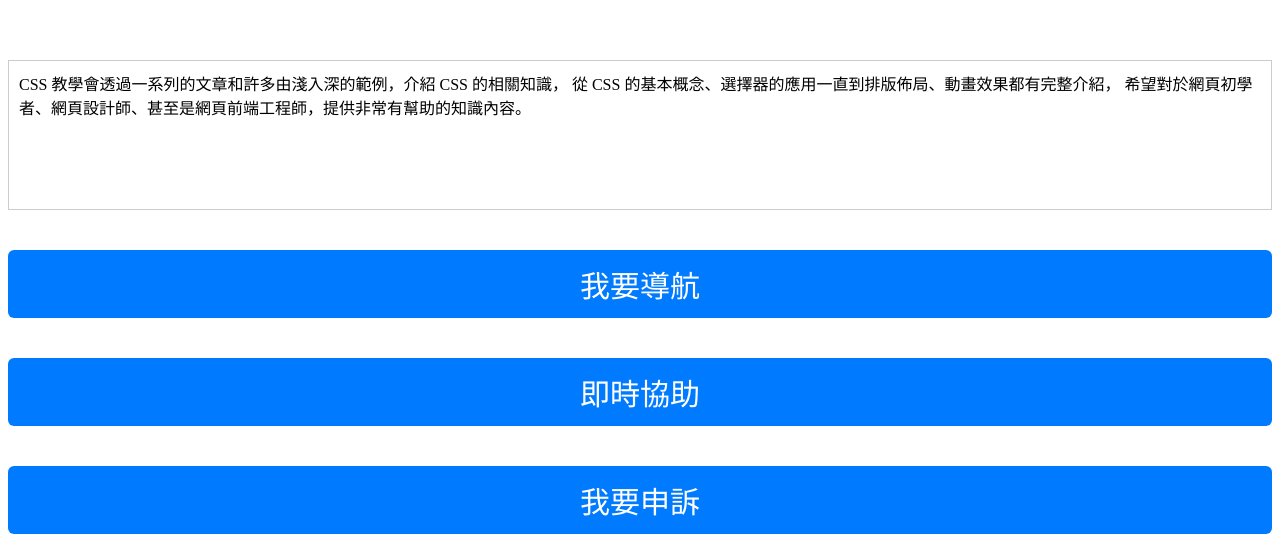
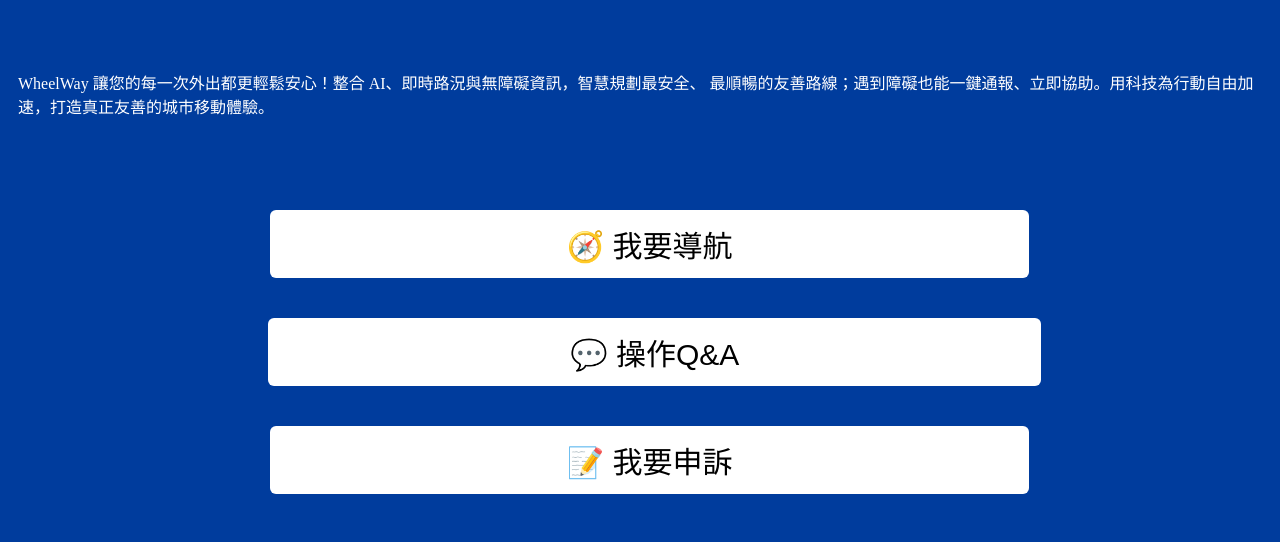
Before and after one commit to SIL1202/ilink, a website: page app/main.html in a window 1280 px wide. Shown: the part 283-825 px from the top of the page. Drawn offline with Linux system fonts and the light colour scheme.

Commit message:
udpate beauty

```diff
--- a/app/appeal.css
+++ b/app/appeal.css
@@ -6,13 +6,13 @@
     border-radius: 6px;
     font-size: 30px;
     cursor: pointer;
-    background-color: #007aff;
-    color: white;
+    background-color: white;
+    color: black;
     transition: background 0.2s;
 }
 
 button:hover {
-    background-color: #0056cc;
+    background-color: #ffffbb;
 }
 
 .back-button {
--- a/app/main.css
+++ b/app/main.css
@@ -2,8 +2,6 @@
 div {
     box-sizing: border-box;
 }
-
-/* main.css contain: */
 
 /* banner 圖片 */
 .banner {
@@ -19,25 +17,32 @@
     padding: 10px;
     width: 100%;
     height: 150px;
-    border: 1px solid #ccc;
     margin-top: 10px;
+    color: white;
     overflow-y: auto; /* 超過高度出現捲軸 */
 }
 
-/* 按鈕統一樣式 */
+/* 按鈕區 */
+.btn-box {
+    display: flex;
+    align-items: center;     /* 置中 */
+    flex-direction: column; /* 按鈕縱向排列 */
+    margin-left: -550px; /* 調整按鈕位置 */
+}
+
 button {
-    width: 100%;
+    width: 400%;
     padding: 12px;
-    margin-top: 40px;
+    margin-bottom: 40px;
     border: none;
     border-radius: 6px;
     font-size: 30px;
     cursor: pointer;
-    background-color: #007aff;
-    color: white;
+    background-color: white;
+    color: black;
     transition: background 0.2s;
 }
 
 button:hover {
-    background-color: #0056cc;
+    background-color: #ffffBB;
 }
--- a/app/main.html
+++ b/app/main.html
@@ -5,7 +5,7 @@
     <title>Main Page</title>
     <link rel="stylesheet" href="main.css">
 </head>
-<body>
+<body style="background-color: #003c9d;">
 
     <div class="main"></div>
         <!-- banner -->
@@ -13,16 +13,15 @@
 
         <!-- 文字內容區 -->
         <div class="contain">
-            CSS 教學會透過一系列的文章和許多由淺入深的範例，介紹 CSS 的相關知識，
-            從 CSS 的基本概念、選擇器的應用一直到排版佈局、動畫效果都有完整介紹，
-            希望對於網頁初學者、網頁設計師、甚至是網頁前端工程師，提供非常有幫助的知識內容。
+            WheelWay 讓您的每一次外出都更輕鬆安心！整合 AI、即時路況與無障礙資訊，智慧規劃最安全、
+            最順暢的友善路線；遇到障礙也能一鍵通報、立即協助。用科技為行動自由加速，打造真正友善的城市移動體驗。
         </div>
 
         <!-- 按鈕區 -->
-        <a href="index.html"><button>我要導航</button></a>
-        <a href="index.html"><button>即時協助</button></a>
-        <a href="appeal.html"><button>我要申訴</button></a>
-
-    </div>
+        <div class="btn-box">
+            <a href="index.html"><button>🧭    我要導航</button></a>
+            <a href="index.html"><button>💬    操作Q&A</button></a>
+            <a href="appeal.html"><button>📝    我要申訴</button></a>
+        </div>
 </body>
 </html>
```
Also changed, not shown: app/appeal.html (+2 -1 lines).
